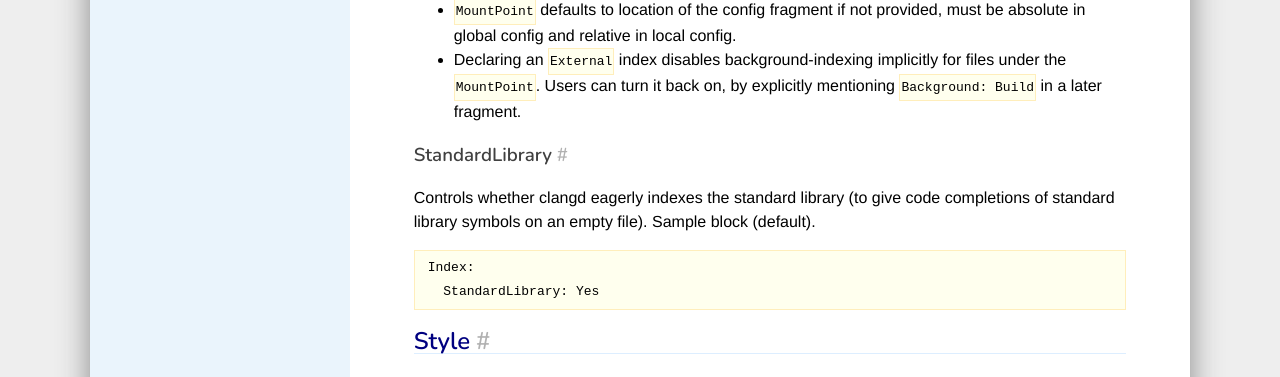
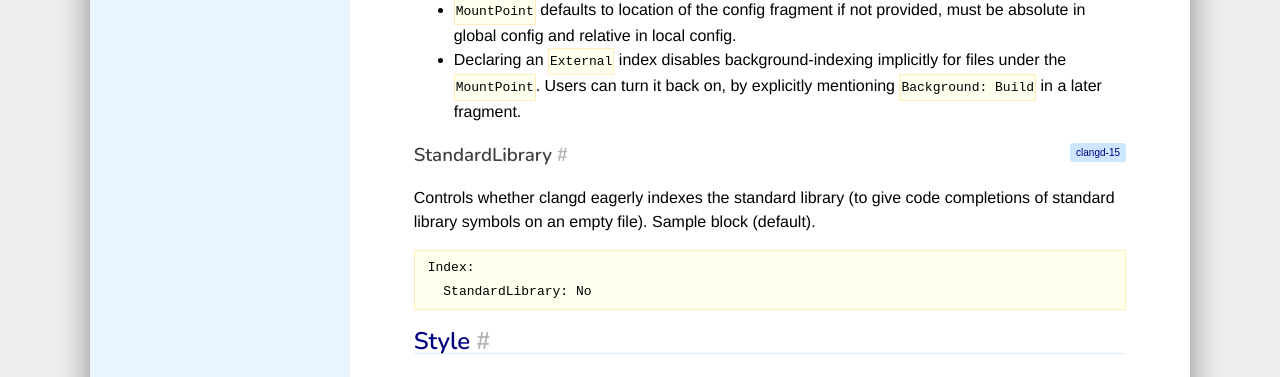
Before and after one commit to llvm/clangd-www, a Jekyll site: the page built from config.md, in a window 1280 px wide and 1400 px high, scrolled down 4648 px. Shown: the top 377 px of the window. Built offline with Jekyll 4.4.1, drawn with Linux system fonts in a browser that asks for light colours; our own code applies the rules of GitHub Pages for plain Markdown files.

Commit message:
The feature was in v15.

````diff
--- a/config.md
+++ b/config.md
@@ -193,7 +193,7 @@ Index:
   mentioning `Background: Build` in a later fragment.
 
 ### StandardLibrary
-{:.v16}
+{:.v15}
 
 Controls whether clangd eagerly indexes the standard library (to give
 code completions of standard library symbols on an empty file). Sample block
@@ -201,7 +201,7 @@ code completions of standard library symbols on an empty file). Sample block
 
 ```
 Index:
-  StandardLibrary: Yes
+  StandardLibrary: No
 ```
 
 ## Style
--- a/styles.css
+++ b/styles.css
@@ -168,7 +168,7 @@ a[href^="https://code.woboq.org/"] {
 }
 
 /* Version marker ornaments */
-.v6::before, .v7::before, .v8::before, .v9::before, .v10::before, .v11::before, .v12::before, .v13::before, .v14::before {
+.v6::before, .v7::before, .v8::before, .v9::before, .v10::before, .v11::before, .v12::before, .v13::before, .v14::before , .v15::before {
   color: #008;
   border-radius: 3px;
   padding: 0.2em 0.6em;
@@ -189,6 +189,7 @@ a[href^="https://code.woboq.org/"] {
 .v12::before { content: "clangd-12"; }
 .v13::before { content: "clangd-13"; }
 .v14::before { content: "clangd-14"; }
+.v15::before { content: "clangd-15"; }
 #edit {
   text-decoration: none;
   position: absolute;
````
